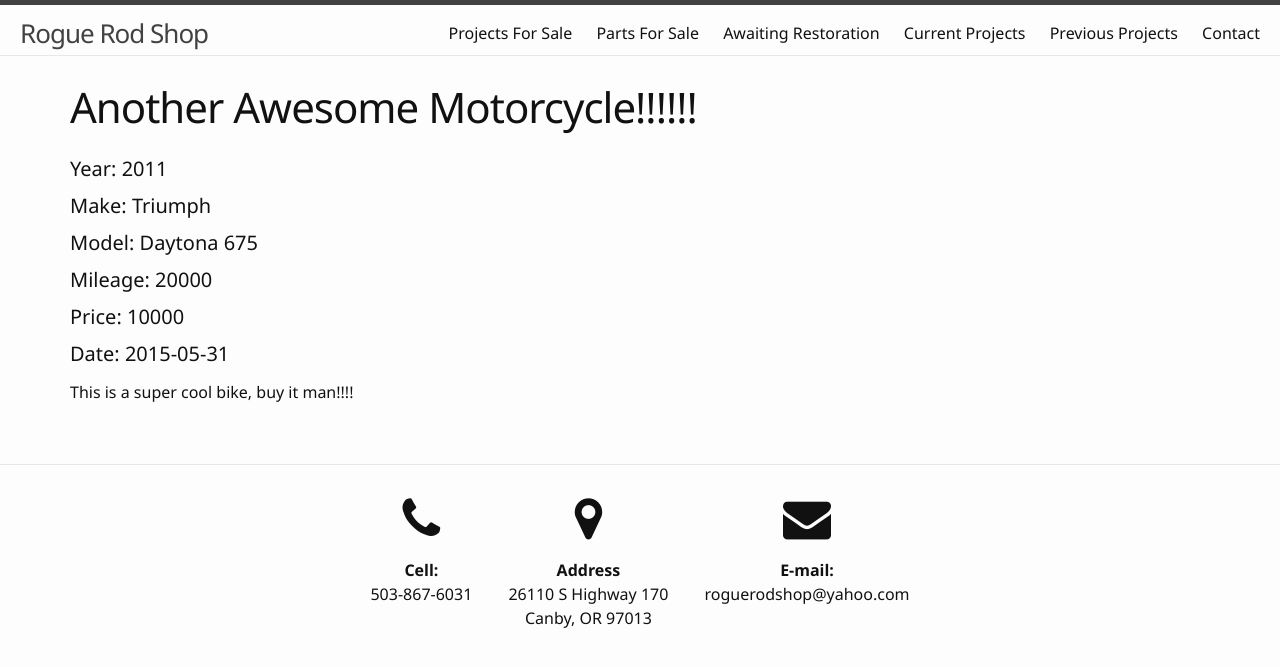
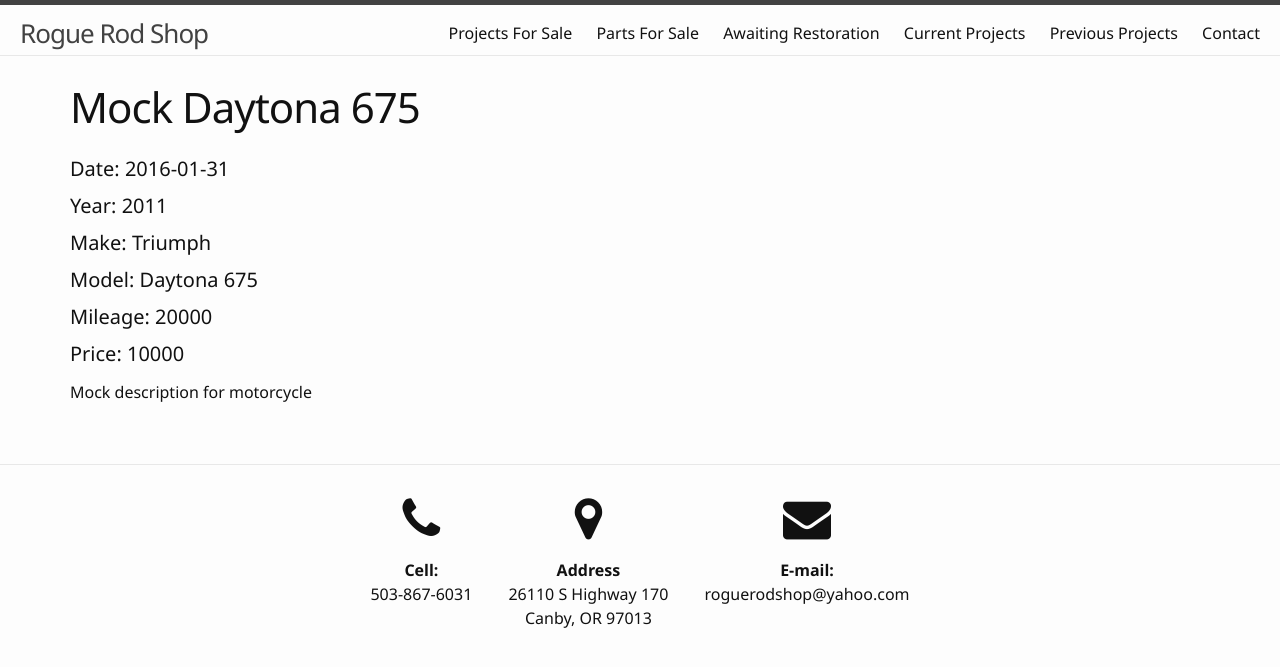
Before and after one commit to roguerodshop/roguerodshop.github.io, a Jekyll site: the page built from _posts/2016-01-31-mock-daytona-675.markdown, in a window 1280 px wide. Shown: the top 667 px of the page. Built offline with Jekyll 4.4.1, drawn with Linux system fonts in a browser that asks for light colours; nearby versions of some CDN libraries.

Commit message:
master: Changes titles and description of motorcycle

```diff
--- a/_posts/2015-05-31-another-awesome-motorcycle.markdown
+++ b/_posts/2016-01-31-mock-daytona-675.markdown
@@ -1,14 +1,14 @@
 ---
 layout: post
 categories: projects_for_sale parts_for_sale
-title: Another Awesome Motorcycle!!!!!!
-dashed_title: another-awesome-motorcycle
+title: Mock Daytona 675
+dashed_title: mock-daytona-675
 details:
+  date: 2016-01-31
   year: 2011
   make: Triumph
   model: Daytona 675
   mileage: 20000
   price: 10000
-  date: 2015-05-31
 ---
-This is a super cool bike, buy it man!!!!
+Mock description for motorcycle
```
Also changed, not shown: images/mock-daytona-675/mock-daytona-675-1.jpg (renamed from images/another-awesome-motorcycle/another-awesome-motorcycle-1.jpg), images/mock-daytona-675/mock-daytona-675-2.jpg (renamed from images/another-awesome-motorcycle/another-awesome-motorcycle-2.jpg), images/mock-daytona-675/mock-daytona-675-3.jpg (renamed from images/another-awesome-motorcycle/another-awesome-motorcycle-3.jpg), images/mock-daytona-675/mock-daytona-675-4.jpg (renamed from images/another-awesome-motorcycle/another-awesome-motorcycle-4.jpg), 1 other file.
